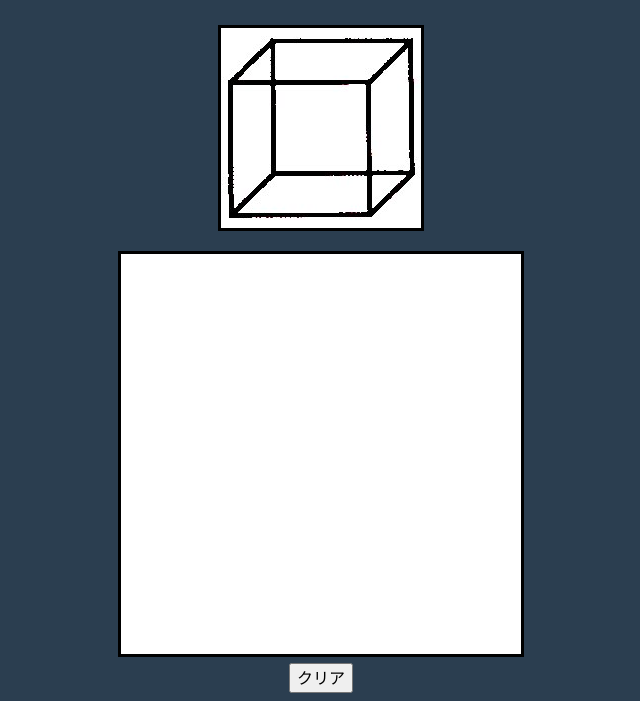
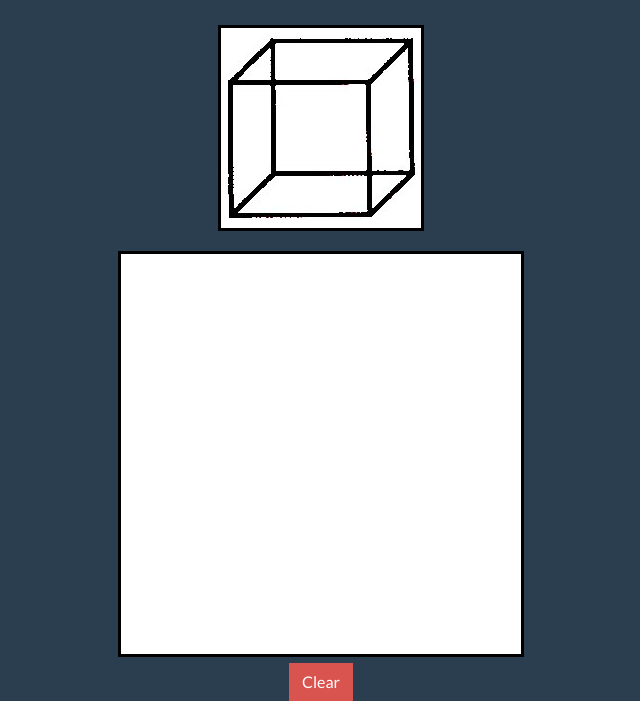
Before and after one commit to K-C-L/K-C-L.github.io, a plain HTML site: page cube/index.html in a window 1280 px wide. Shown: the part 152-853 px from the top of the page, without its empty margins (319-959 px from the left). Drawn offline with nearby package versions, Linux system fonts and the light colour scheme.

Commit message:
Update index.html

```diff
--- a/cube/index.html
+++ b/cube/index.html
@@ -35,7 +35,7 @@
 	<br/>
 	<canvas id="can" width="400px" height="400px" style="border:solid 3px #000000;"></canvas>
 	<br/>
-	<input type="button" onClick="clearCan()" value="クリア" style="width:100;height:30;" data-inline="true" />
+	<input type="button" onClick="clearCan()" value="Clear" class="btn btn-danger" style="width:100;height:30;" data-inline="true" />
 	<br/>
 </body>
 </html>
```
